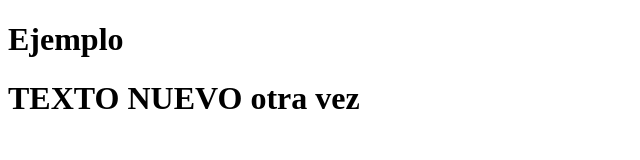
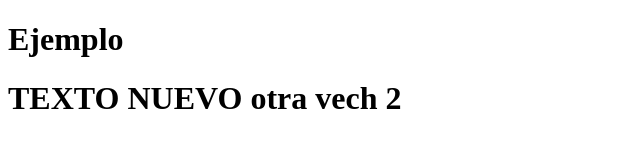
Before and after one commit to arturoQC/ejercicio, a plain HTML site: page index.html in a window 1280 px wide. Shown: the full height of the page, 0-640 px from the left. Drawn offline with Linux system fonts and the light colour scheme.

Commit message:
cambio menor

```diff
--- a/index.html
+++ b/index.html
@@ -9,7 +9,7 @@
     <body>
         <div class="app">
             <h1>Ejemplo</h1>
-			<h1>TEXTO NUEVO otra vez</h1>
+			<h1>TEXTO NUEVO otra vech 2</h1>
              </div>
     </body>
 </html>
```
